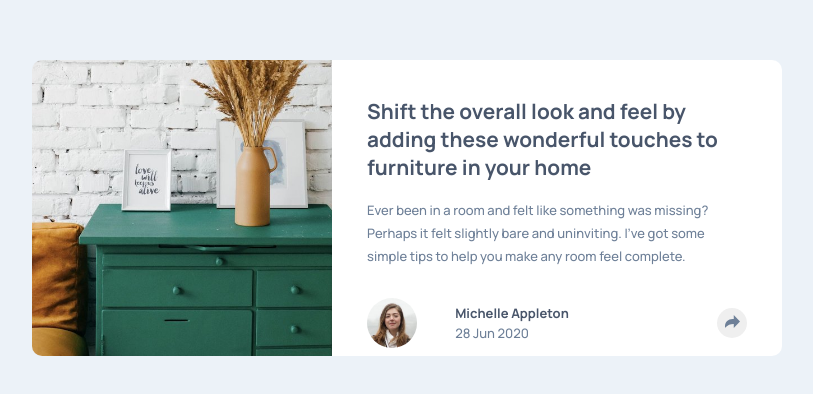
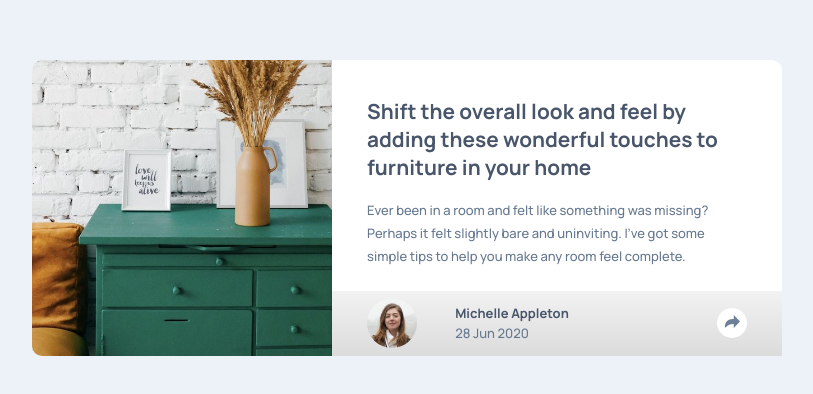
Before and after one commit to Enmanuel-Otero-Montano/article-preview-component-master, an Angular app: page / in a window 1280 px wide. Shown: the part 192-586 px from the top of the page, without its empty margins (233-1046 px from the left). Built offline with nearby package versions, Linux system fonts and the light colour scheme.

Commit message:
arreglando el path de la imagen del avatar y algunos estilos

```diff
--- a/src/app/app.module.ts
+++ b/src/app/app.module.ts
@@ -1,5 +1,6 @@
 import { NgModule } from '@angular/core';
 import { BrowserModule } from '@angular/platform-browser';
+import { BrowserAnimationsModule } from '@angular/platform-browser/animations';
 
 import { AppComponent } from './app.component';
 import { MainComponent } from './main/main.component';
@@ -10,7 +11,8 @@ import { MainComponent } from './main/main.component';
     MainComponent
   ],
   imports: [
-    BrowserModule
+    BrowserModule,
+    BrowserAnimationsModule
   ],
   providers: [],
   bootstrap: [AppComponent]
--- a/src/app/main/main.component.css
+++ b/src/app/main/main.component.css
@@ -42,6 +42,10 @@
     align-items: center;
     justify-content: space-between;
     height: 65px;
+}
+
+.avatar-name-date-container {
+    background: linear-gradient(to bottom, hsl(0, 0%, 95%), hsl(0, 0%, 86%));
 }
 
 .avatar {
--- a/src/app/main/main.component.html
+++ b/src/app/main/main.component.html
@@ -6,14 +6,14 @@
             Ever been in a room and felt like something was missing? Perhaps it felt slightly bare and uninviting. I’ve got some simple tips to help you make any room feel complete.
         </p>
         <div class="avatar-name-date-container">
-            <img src="../../assets/images/avatar-michelle.jpg" class="avatar" alt="imagen de michelle">
+            <img src="./assets/images/avatar-michelle.jpg" class="avatar" alt="imagen de michelle">
             <div class="name-date-subcontainer">
                 <p class="name">Michelle Appleton</p>
                 <p class="date">28 Jun 2020</p>
             </div>
-            <button name="share" class="btn" (click)="hideContainer()"><svg aria-hidden="true" width="15" height="13"><path fill="#6E8098" d="M15 6.495L8.766.014V3.88H7.441C3.33 3.88 0 7.039 0 10.936v2.049l.589-.612C2.59 10.294 5.422 9.11 8.39 9.11h.375v3.867L15 6.495z"/></svg></button>
+            <button name="share" class="btn" [@shareNoShare]="hide ? 'share' : 'noShare'" (click)="hideContainer()"><svg aria-hidden="true" width="15" height="13"><path fill="#6E8098" d="M15 6.495L8.766.014V3.88H7.441C3.33 3.88 0 7.039 0 10.936v2.049l.589-.612C2.59 10.294 5.422 9.11 8.39 9.11h.375v3.867L15 6.495z"/></svg></button>
         </div>
-        <div class="social-networks-container" [class.hidden]="hide">
+        <div class="social-networks-container" *ngIf="hide == false">
             <p class="social-networks-container__text">SHARE</p>
             <div class="social-networks-subcontainer">
                 <a href="#" class="link"><svg width="20" height="20"><path fill="#FFF" d="M18.896 0H1.104C.494 0 0 .494 0 1.104v17.793C0 19.506.494 20 1.104 20h9.58v-7.745H8.076V9.237h2.606V7.01c0-2.583 1.578-3.99 3.883-3.99 1.104 0 2.052.082 2.329.119v2.7h-1.598c-1.254 0-1.496.597-1.496 1.47v1.928h2.989l-.39 3.018h-2.6V20h5.098c.608 0 1.102-.494 1.102-1.104V1.104C20 .494 19.506 0 18.896 0z"/></svg></a>
--- a/src/app/main/main.component.ts
+++ b/src/app/main/main.component.ts
@@ -1,9 +1,29 @@
 import { Component, OnInit } from '@angular/core';
+import { trigger, state, style, animate, transition } from '@angular/animations';
 
 @Component({
   selector: 'app-main',
   templateUrl: './main.component.html',
-  styleUrls: ['./main.component.css']
+  styleUrls: ['./main.component.css'],
+  animations: [
+    trigger("shareNoShare", [
+      state("noShare", style({
+        backgroundColor: "hsl(0, 0%, 0%)"
+      })),
+
+      state("share", style({
+        backgroundColor: "hsl(0, 0%, 100%)"
+      })),
+
+      transition('noShare => share', [
+        animate('0.2s')
+      ]),
+
+      transition('share => noShare', [
+        animate('0.2s')
+      ]),
+    ])
+  ]
 })
 export class MainComponent implements OnInit {
 
--- a/src/styles.css
+++ b/src/styles.css
@@ -1,6 +1,6 @@
 :root {
     --primary-color: hsl(217, 19%, 35%);
-    --secondary-color: hsl(214, 17%, 51%);
+    --secondary-color: hsl(214, 17%, 48%);
 }
 
 * {
```
Also changed, not shown: 7 other files (tests, documents, lock files or other folders).
